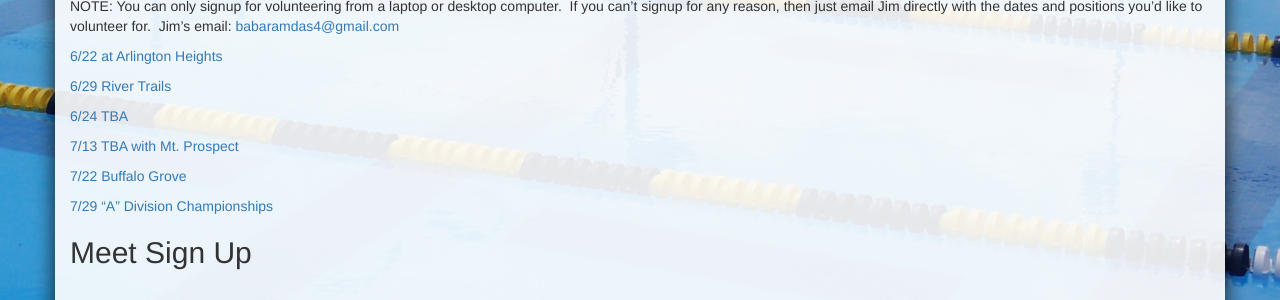
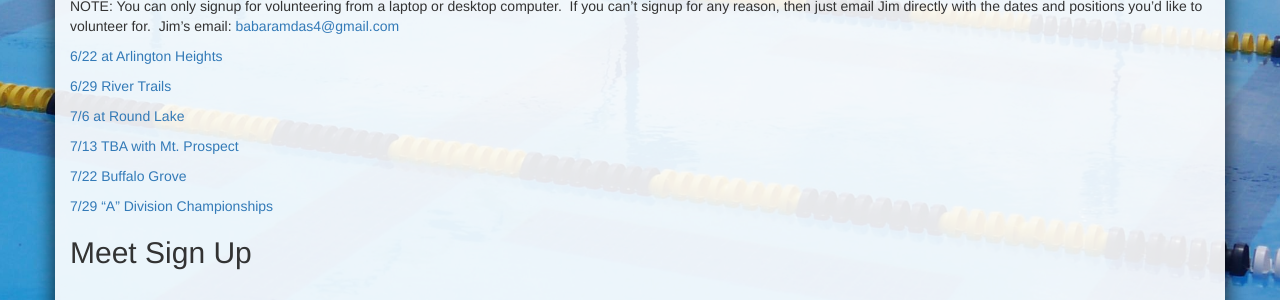
Before and after one commit to schickm/lwlightning.org, a Jekyll site: the page built from meet-signup.md, in a window 1280 px wide. Shown: the part 260-560 px from the top of the page. Built offline with Jekyll 4.4.1, drawn with Linux system fonts in a browser that asks for light colours; nearby versions of some CDN libraries; comment, search, counter and statistics services are not loaded.

Commit message:
Update meet-signup.md

```diff
--- a/meet-signup.md
+++ b/meet-signup.md
@@ -29,7 +29,7 @@ NOTE: You can only signup for volunteering from a laptop or desktop computer.&nb
 
 <a href="https://docs.google.com/spreadsheets/d/1sHUpG21vNWKeyipUb2kFeDL7Sg28kByWd2YXhhJYpGE/edit?usp=sharing">6/29 River Trails</a>
 
-<a href="https://docs.google.com/spreadsheets/d/1PnZJAZ1ti2njnMEdu2hsxK4xXX1OZmywe486c3pExn0/edit?usp=sharing">6/24 TBA</a>
+<a href="https://docs.google.com/spreadsheets/d/1PnZJAZ1ti2njnMEdu2hsxK4xXX1OZmywe486c3pExn0/edit?usp=sharing">7/6 at Round Lake</a>
 
 <a href="https://docs.google.com/spreadsheets/d/10T6XxJEANt2sDnuGtJF4xIxTSzrPwmvC7_gfi-Txhyo/edit?usp=sharing">7/13 TBA with Mt. Prospect</a>
 
```
